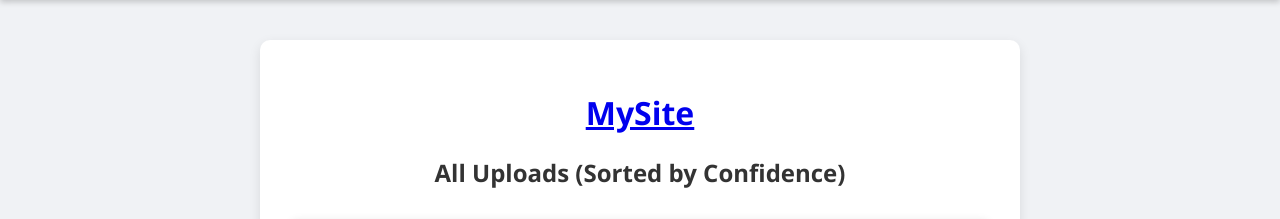
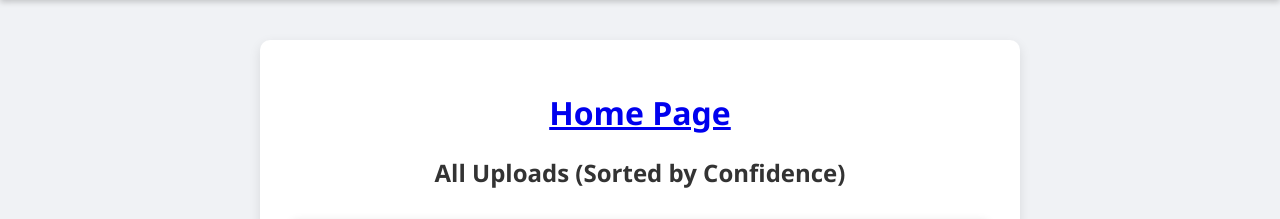
Before and after one commit to Veselin15/Image_Classification_AI, a Django app: page /upload_list/ in a window 1280 px wide. Shown: the part 83-302 px from the top of the page. Run offline with Django 5.2, Linux system fonts and the light colour scheme; data that the repository does not hold is empty; parts of the project's set-up code (start-up, migrations or seed data) failed here and were passed over.

Commit message:
Home page text fixed

```diff
--- a/templates/upload_list.html
+++ b/templates/upload_list.html
@@ -3,7 +3,7 @@
 {% block title %}Upload List{% endblock %}
 
 {% block content %}
-    <h1><a href="{% url 'home' %}">MySite</a></h1>
+    <h1><a href="{% url 'home' %}">Home Page</a></h1>
     <h2>All Uploads (Sorted by Confidence)</h2>
 
     <table class="upload-table">
```
